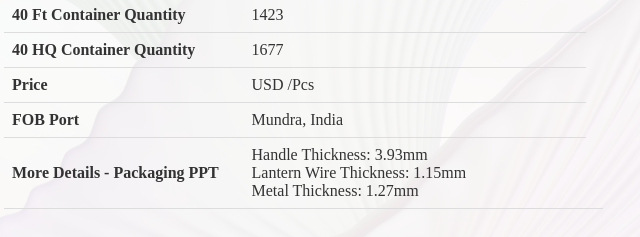
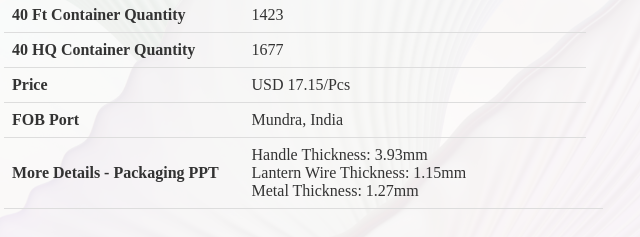
Before and after one commit to GBSLIT/GB26563, a plain HTML site: page index.html in a window 1280 px wide. Shown: the part 616-853 px from the top of the page, 198-838 px from the left. Drawn offline with Linux system fonts and the light colour scheme.

Commit message:
Update index.html

```diff
--- a/index.html
+++ b/index.html
@@ -189,7 +189,7 @@
                  </tr>
                 <tr>
                     <th>Price</th>
-                    <td price: > USD /Pcs</td>
+                    <td price: > USD 17.15/Pcs</td>
                 </tr>
                 <tr>
                     <th>FOB Port</th>
```
